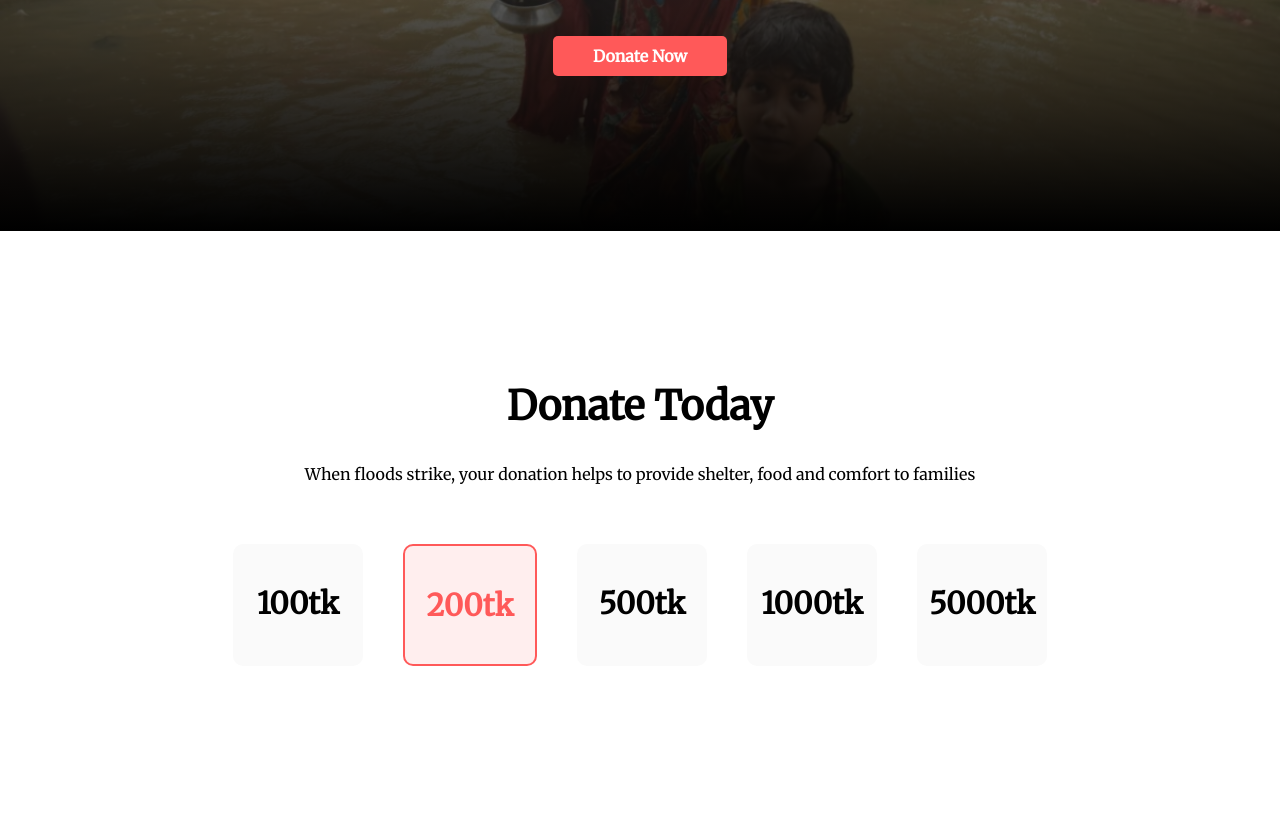
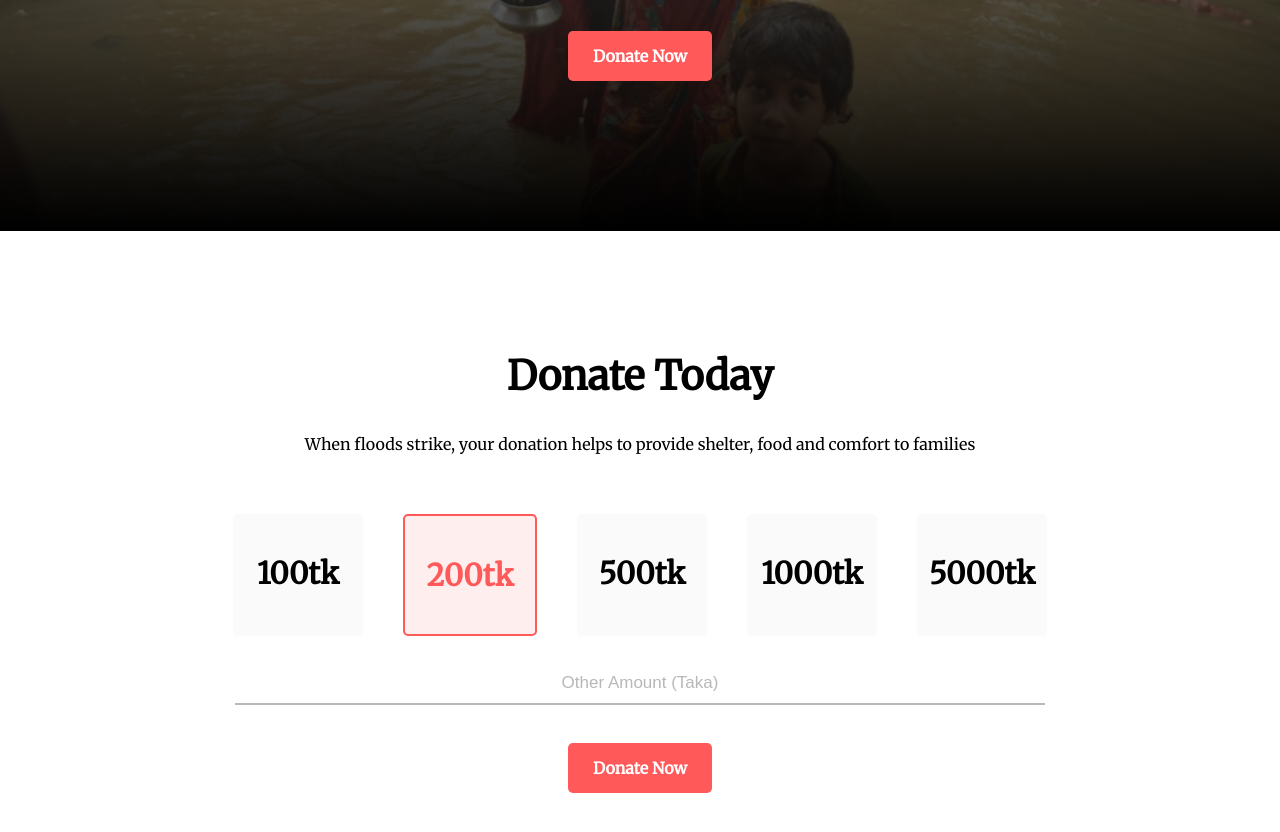
Before and after one commit to abdulmunim161/first-assignment-munim, a plain HTML site: page index.html in a window 1280 px wide. Shown: the part 444-1276 px from the top of the page. Before the commit the page ends 1130 px from the top, so only its background shows below. Drawn offline with Linux system fonts and the light colour scheme.

Commit message:
up to middle donate button

```diff
--- a/index.html
+++ b/index.html
@@ -40,7 +40,14 @@
                 <h4>5000tk</h4>
             </div>
         </div>
-
+        <div class="taka-input-div">
+            <form action="post">
+                <input type="text" placeholder="Other Amount (Taka)">
+            </form>
+        </div>
+        <div id="second-btn-div">
+            <a class="link-btn" href="#">Donate Now</a>
+        </div>
     </section>
 
 </body>
--- a/style.css
+++ b/style.css
@@ -29,13 +29,13 @@ body{
     text-decoration: none;
     background-color: #FF5959;
     align-content: center;
-    padding: 10px 40px;
+    padding: 15px 25px;
     color: white;
     font-weight: 700;
     border-radius: 5px;
 }
 .donate-today{
-    margin-top: 150px;
+    margin-top: 120px;
     margin-bottom: 40px;
     text-align: center;
 }
@@ -50,9 +50,8 @@ body{
 .donation-amount-parent div{
     width: 130px;
     margin: 20px 20px;
-    /*padding: 10px 20px;*/
     background-color: #FAFAFA;
-    border-radius: 10px;
+    border-radius: 5px;
     font-size: 30px;
 
 }
@@ -67,3 +66,37 @@ body{
 #div-200tk h4{
     color: #FF5959;
 }
+.taka-input-div{
+
+    display: flex;
+    justify-content: center;
+}
+input[type="text"]{
+    width: 810px;
+    padding: 12px 20px;
+    margin: 8px 0;
+    box-sizing:border-box;
+    border: none;
+    border-bottom: 2px solid #B8B8B8;
+    text-align: center;
+}
+::-webkit-input-placeholder {
+    text-align: center;
+    font-size: 17px;
+    line-height: 3;
+    color: #B8B8B8;
+
+}
+
+:-moz-placeholder {
+    text-align: center;
+    font-size: 17px;
+    line-height: 3;
+    color: #B8B8B8;
+}
+#second-btn-div{
+    margin-top: 30px;
+    margin-bottom: 50px;
+    display: flex;
+    justify-content: center;
+}
```
